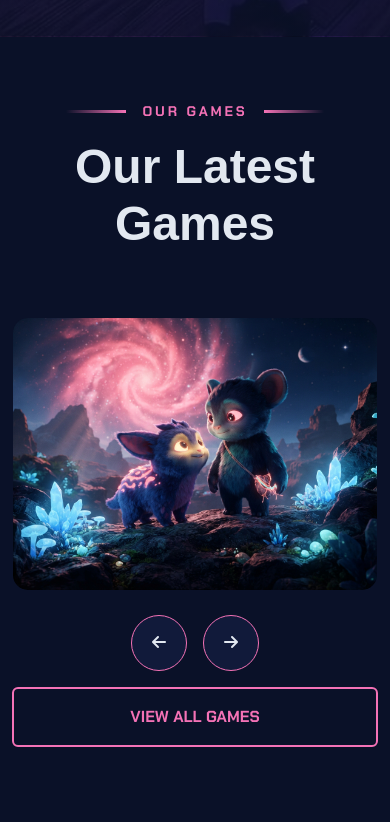
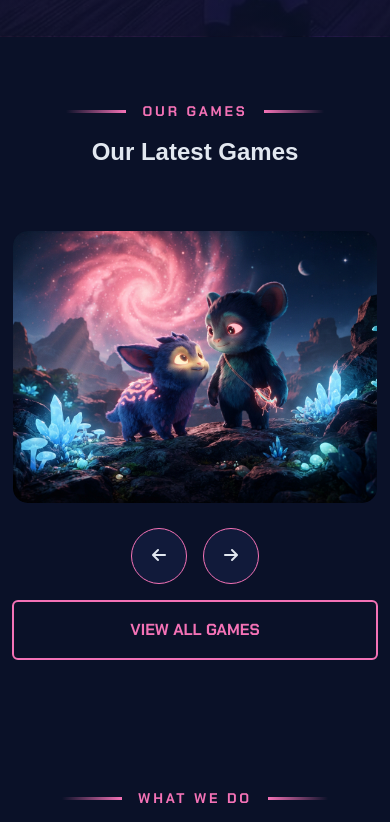
Before and after one commit to aliaa25/route-task5-game-arena, a plain HTML site: page index.html in a window 390 px wide. Shown: the part 900-1722 px from the top of the page. Drawn offline with Linux system fonts and the light colour scheme; a web font is replaced by a local one.

Commit message:
Adjust mobile heading sizes

```diff
--- a/css/style.css
+++ b/css/style.css
@@ -496,9 +496,13 @@ section {
     width: auto !important;
   }
 }
+
 @media (max-width: 575.98px) {
   .players-card {
     transform: translate(-5%, 20%);
+  }
+  .section-header h2{
+    font-size: 1.5rem !important;
   }
   .marquee-glow {
     width: 100%;
```
